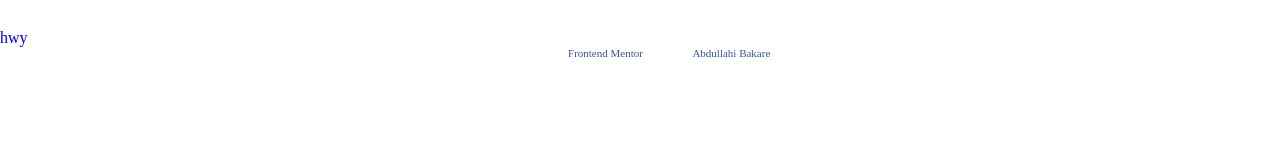
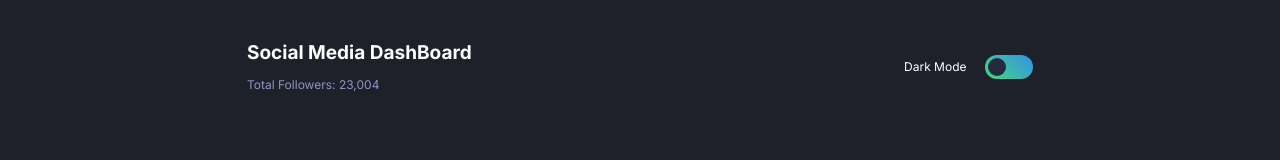
Before and after one commit to plainsight16/fem-dark_light-toggle, a website: page index.html in a window 1280 px wide. Drawn offline with Linux system fonts and the light colour scheme.

Commit message:
added header section

```diff
--- a/app/scss/components/header.scss
+++ b/app/scss/components/header.scss
@@ -0,0 +1,24 @@
+@use "../utils/functions.scss" as *;
+@use "../utils/breakpoints.scss" as *;
+.header {
+  padding-top: rem(41);
+
+  @include breakpointsUp(tablet) {
+    display: flex;
+    justify-content: space-between;
+    align-items: center;
+  }
+  &__title {
+    border-bottom: solid;
+    border-width: rem(1);
+    border-color: var(--DarkGrayishBlue_Text);
+    padding-bottom: rem(22);
+    @include breakpointsUp(tablet) {
+      border: none;
+      padding-bottom: 0;
+    }
+    p {
+      color: var(--DesaturatedBlue_Text);
+    }
+  }
+}
--- a/app/scss/components/toggle.scss
+++ b/app/scss/components/toggle.scss
@@ -0,0 +1,78 @@
+@use "../utils/functions.scss" as *;
+@use "../utils/breakpoints.scss" as *;
+fieldset {
+  border: none;
+  margin-top: rem(22);
+  padding: 0;
+  @include breakpointsUp(tablet) {
+    margin: 0;
+  }
+}
+.toggle {
+  display: flex;
+  align-items: center;
+  justify-content: space-between;
+  @include breakpointsUp(tablet) {
+    display: block;
+  }
+  label {
+    font-size: rem(12);
+    margin-right: rem(14);
+    color: var(--DesaturatedBlue_Text);
+    @include breakpointsUp(tablet) {
+      color: var(--White_Text);
+    }
+  }
+  &__wrapper {
+    display: inline-block;
+    position: relative;
+    height: rem(24);
+    width: rem(48);
+    cursor: pointer;
+    vertical-align: middle;
+  }
+  &__background {
+    display: block;
+    position: absolute;
+    top: 0;
+    left: 0;
+    height: 100%;
+    width: 100%;
+    background-image: linear-gradient(
+      225deg,
+      var(--Toggle_dark_start) 0%,
+      var(--Toggle_dark_end) 98.02%
+    );
+    border-radius: rem(12);
+    overflow: hidden;
+    z-index: 0;
+  }
+  input[type="radio"] {
+    display: inline-block;
+    height: 18px;
+    margin: 0 3px 0px 0;
+    opacity: 0;
+    width: 18px;
+    z-index: 1;
+    position: relative;
+    top: 3px;
+    left: 3px;
+  }
+  &__switcher {
+    display: block;
+    position: absolute;
+    height: rem(18);
+    width: rem(18);
+    top: rem(3);
+    left: rem(3);
+    right: 100%;
+    border-radius: 50%;
+    background-color: var(--DarkDesaturatedBlue_CardBG);
+    z-index: 2;
+    transition: all 150ms ease-out;
+  }
+}
+#toggle__light:checked ~ .toggle__switcher {
+  right: 0;
+  left: 50%;
+}
--- a/app/scss/globals/boilerplate.scss
+++ b/app/scss/globals/boilerplate.scss
@@ -1,3 +1,4 @@
+@use "../utils/functions.scss" as *;
 * {
   font-size: 100%;
   box-sizing: border-box;
@@ -10,6 +11,13 @@
 body {
   margin: 0;
   padding: 0;
-  font-family: var(--front-inter);
+  font-family: var(--font-inter), sans-serif;
   color: var(--White_Text);
+  background-color: var(--VeryDarkBlue_BG);
 }
+
+.flex {
+  display: flex;
+  justify-content: space-between;
+  align-items: center;
+}
--- a/app/scss/globals/fonts.scss
+++ b/app/scss/globals/fonts.scss
@@ -1,3 +1,3 @@
 :root {
-  --font-inter: "Inter", sans-serif;
+  --font-inter: "Inter";
 }
--- a/app/scss/globals/layout.scss
+++ b/app/scss/globals/layout.scss
@@ -0,0 +1,13 @@
+@use "../utils/functions.scss" as *;
+@use "../utils/breakpoints.scss" as *;
+
+.container {
+  max-width: rem(1110);
+  padding-left: rem(23);
+  padding-right: rem(23);
+  margin: 0 auto;
+  @include breakpointsUp(tablet) {
+    padding-left: rem(162);
+    padding-right: rem(162);
+  }
+}
--- a/app/scss/globals/typography.scss
+++ b/app/scss/globals/typography.scss
@@ -1,11 +1,25 @@
+@use "../utils/functions" as *;
+@use "../utils/breakpoints.scss" as *;
+
 h1,
 h2,
 h3 {
-  margin-top: 0;
+  margin: 0;
 }
-
+h1 {
+  font-size: rem(21);
+  margin-bottom: rem(13);
+  @include breakpointsUp(tablet) {
+    font-size: rem(19);
+  }
+}
+p {
+  margin: 0;
+  font-size: rem(12);
+}
 a,
 a:visited,
 a:active {
   text-decoration: none;
+  color: var(--White_Text);
 }
--- a/app/scss/utils/breakpoints.scss
+++ b/app/scss/utils/breakpoints.scss
@@ -1,12 +1,19 @@
+@use "./functions.scss" as *;
 $breakpointsUp: (
-  "mobile": "rem(280)",
-  "tablet": "rem(760)",
-  "desktop": "rem(1440)",
+  "mobile": "17.5em",
+  //280px
+  "tablet": "47.5em",
+  //760px
+  "desktop": "64.0625em",
+  //1025px
 );
 $breakpointsDown: (
-  "mobile": "rem(375)",
-  "tablet": "rem(1024)",
-  "desktop": "rem(1440)",
+  "mobile": "28.125em",
+  //450px
+  "tablet": "64em",
+  //1024px
+  "desktop": "90em",
+  //1440px
 );
 
 @mixin breakpointsUp($size) {
--- a/app/scss/utils/functions.scss
+++ b/app/scss/utils/functions.scss
@@ -1,5 +1,5 @@
 @use "sass:math";
 
-@mixin rem($value, $default: 16) {
-  @return Math.div($value, $default) * 1rem;
+@function rem($pixels, $default: 16) {
+  @return (math.div($pixels, $default)) * 1rem;
 }
--- a/index.html
+++ b/index.html
@@ -19,14 +19,33 @@
   </style>
 </head>
 <body>
+  <header>
+    <div class=" header container">
+      <div class="header__title">
+        <h1>Social Media DashBoard</h1>
+        <p>Total Followers: 23,004</p>
+      </div>
 
- <h1>hello</h1>
- <a href="#">hwy</a>
+      <fieldset aria-label="theme switcher" role="radiogroup">
+        <div class="toggle">
+          <label for="toggle__dark">Dark Mode</label>
+          <span aria-hidden="true" class="toggle__wrapper">
+            <input type = "radio" id = "toggle__dark" name = "toggle" checked>
+            <input type = "radio" id = "toggle__light" name = "toggle">
+            <span aria-hidden="true" class="toggle__background"></span>
+            <span aria-hidden="true" class="toggle__switcher"></span>
+          </span>
 
-  <div class="attribution">
+        </div>
+      </fieldset>
+
+    </div>
+  </header>
+
+  <!--<div class="attribution">
     Challenge by <a href="https://www.frontendmentor.io?ref=challenge" target="_blank">Frontend Mentor</a>.
     Coded by <a href="#">Abdullahi Bakare</a>.
-  </div>
+  </div>-->
 
 </body>
 </html>
```
Also changed, not shown: dist/style.css, 1 other file.
